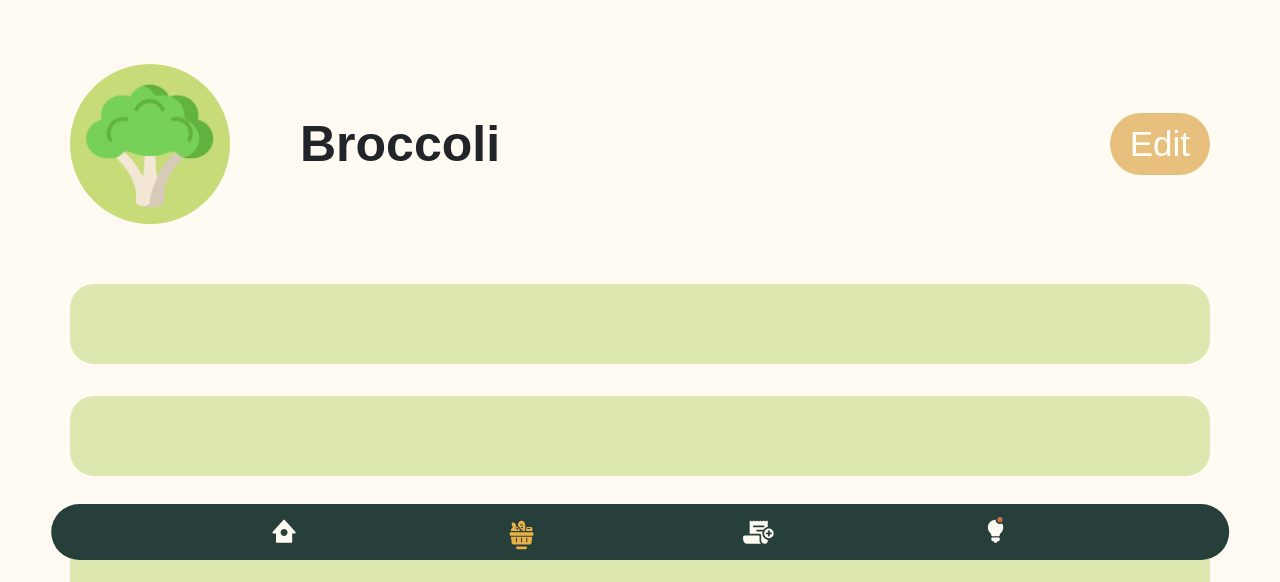
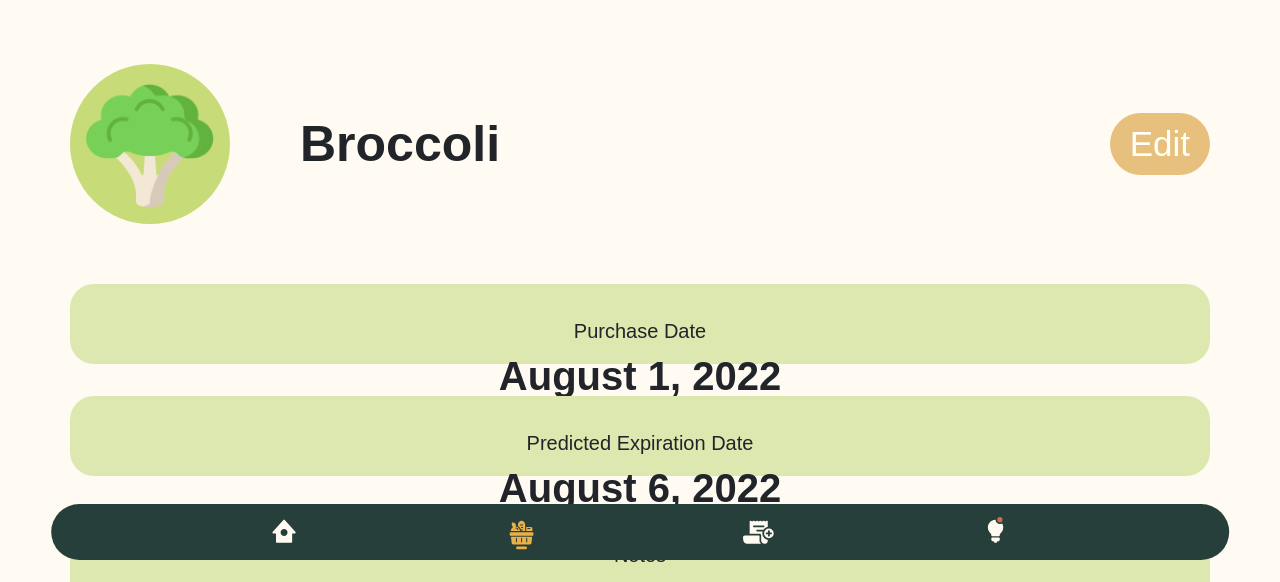
Before and after one commit to tracyye029/cs-160-finalproject, a website: page public/edit_broccoli.html in a window 1280 px wide. Shown: the part 216-798 px from the top of the page. Drawn offline with nearby package versions, Linux system fonts and the light colour scheme.

Commit message:
add texts

```diff
--- a/public/edit_broccoli.html
+++ b/public/edit_broccoli.html
@@ -95,7 +95,7 @@
       background: #dce8af;
       height: 10vh;
       display: flex;
-      flex-direction: row;
+      flex-direction: column;
       justify-content: flex-start;
       align-items: center;
       padding: 2rem 1em 2rem 1em;
@@ -108,7 +108,7 @@
       background: #dce8af;
       height: 23vh;
       display: flex;
-      flex-direction: row;
+      flex-direction: column;
       justify-content: flex-start;
       align-items: center;
       padding: 2rem 1em 2rem 1em;
@@ -118,7 +118,7 @@
     .use-status {
       border-radius: 1.5rem;
       background: #dce8af;
-      height: 5vh;
+      height: 7vh;
       display: flex;
       flex-direction: row;
       justify-content: flex-start;
@@ -137,6 +137,13 @@
       padding-bottom: 8em;
       height: fit-content;
       width:100%;
+    }
+    .small-text {
+      font-size:20px;
+    }
+    .large-text {
+      font-size:40px;
+      font-weight: 900;
     }
     </style>
   </head>
@@ -158,9 +165,18 @@
         <div class="edit-save-button">Edit</div>
       </div>
       <div class="card-container">
-        <div class="dates-card"></div>
-        <div class="dates-card"></div>
-        <div class="notes-card"></div>
+        <div class="dates-card">
+          <div class="small-text">Purchase Date</div>
+          <div class="large-text">August 1, 2022</div>
+        </div>
+        <div class="dates-card">
+          <div class="small-text">Predicted Expiration Date</div>
+          <div class="large-text">August 6, 2022</div>
+        </div>
+        <div class="notes-card">
+          <div class="small-text">Notes</div>
+          <div class="large-text">trees & forests</div>
+        </div>
         <div class="use-status"></div>
       </div>
 
```
